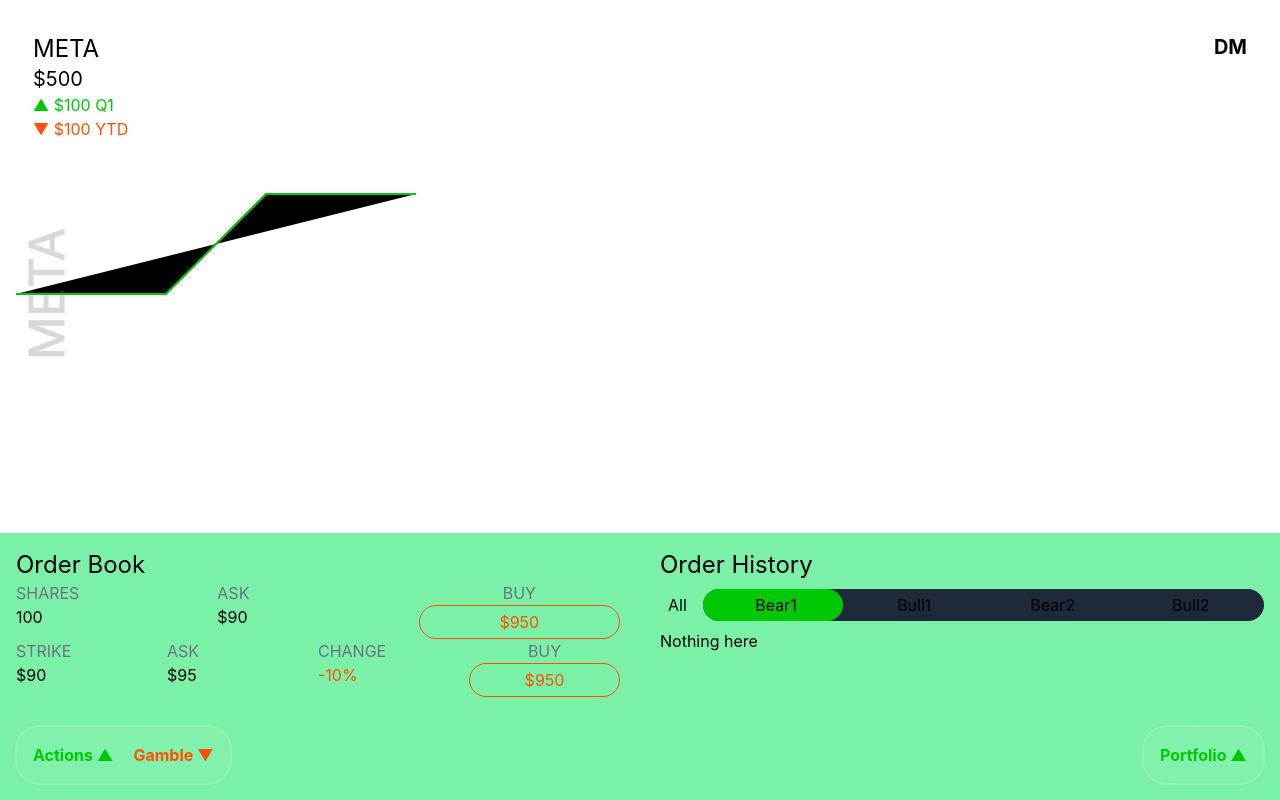
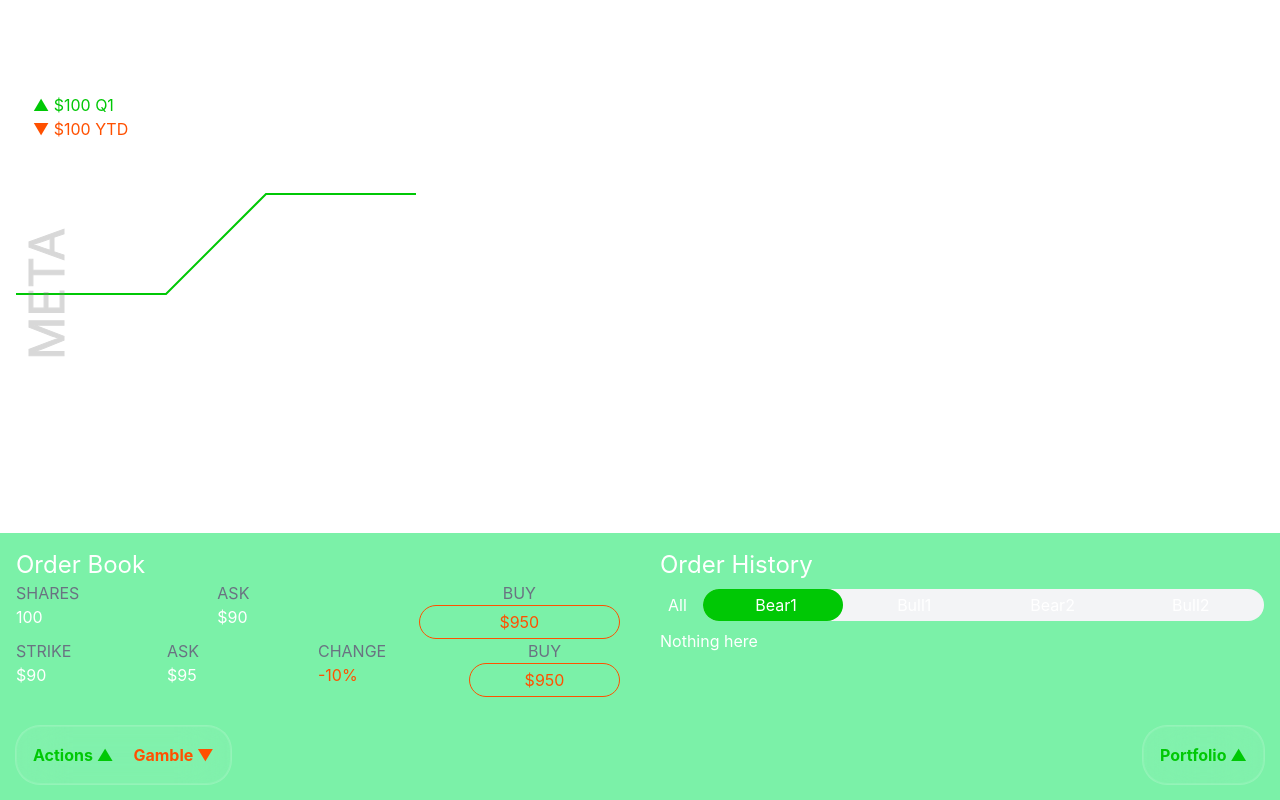
Before and after one commit to SteveUcho/dumb-money-game, a React (Vite) app: page / in a window 1280 px wide. Built offline with nearby package versions, Linux system fonts and the light colour scheme.

Commit message:
fix styles for iOS

```diff
--- a/src/App.tsx
+++ b/src/App.tsx
@@ -8,7 +8,7 @@
 
 function App() {
   return (
-    <div className="h-dvh flex flex-col overflow-clip dark:bg-black dark:text-white relative">
+    <div className="h-dvh flex flex-col overflow-clip relative">
       {/* ui */}
       <NavBar />
       <StockPrice />
--- a/src/components/ActionCardsTab.tsx
+++ b/src/components/ActionCardsTab.tsx
@@ -78,7 +78,7 @@
             className={[
               liquidGlass,
               liquidGlassShadow,
-              "p-6 text-center aspect-4/1 flex flex-col justify-center",
+              "p-6 text-center aspect-4/1 flex flex-col justify-center max-w-full",
             ].join(" ")}
           >
             <p>{cardData.body}</p>
--- a/src/components/GameBoard.tsx
+++ b/src/components/GameBoard.tsx
@@ -9,7 +9,12 @@
         height="100%"
         xmlns="http://www.w3.org/2000/svg"
       >
-        <path d="M 0 200 h 150 l 100 -100 h 150" strokeOpacity={1} strokeWidth={2} />
+        <path
+          d="M 0 200 h 150 l 100 -100 h 150"
+          strokeOpacity={1}
+          strokeWidth={2}
+          fill="transparent"
+        />
         <text
           textAnchor="middle"
           transform="translate(48, 200) rotate(-90)"
--- a/src/components/TabToggle.tsx
+++ b/src/components/TabToggle.tsx
@@ -17,7 +17,10 @@
   };
 
   return (
-    <div {...rest} className={"rounded-full relative bg-gray-800 items-center p-1 " + className}>
+    <div
+      {...rest}
+      className={"rounded-full relative bg-gray-100 dark:bg-gray-800 items-center p-1 " + className}
+    >
       <motion.div
         layout
         transition={{ type: "spring", stiffness: 300, damping: 30 }}
--- a/src/index.css
+++ b/src/index.css
@@ -6,9 +6,15 @@
   --color-rh-green: rgb(0, 200, 5);
 }
 
+@layer base {
+  body {
+    @apply dark:bg-black text-white antialiased;
+  }
+}
+
 html,
 body {
   margin: 0;
-  height: 100%;
+  height: 100vh;
   overflow: hidden;
 }
```
